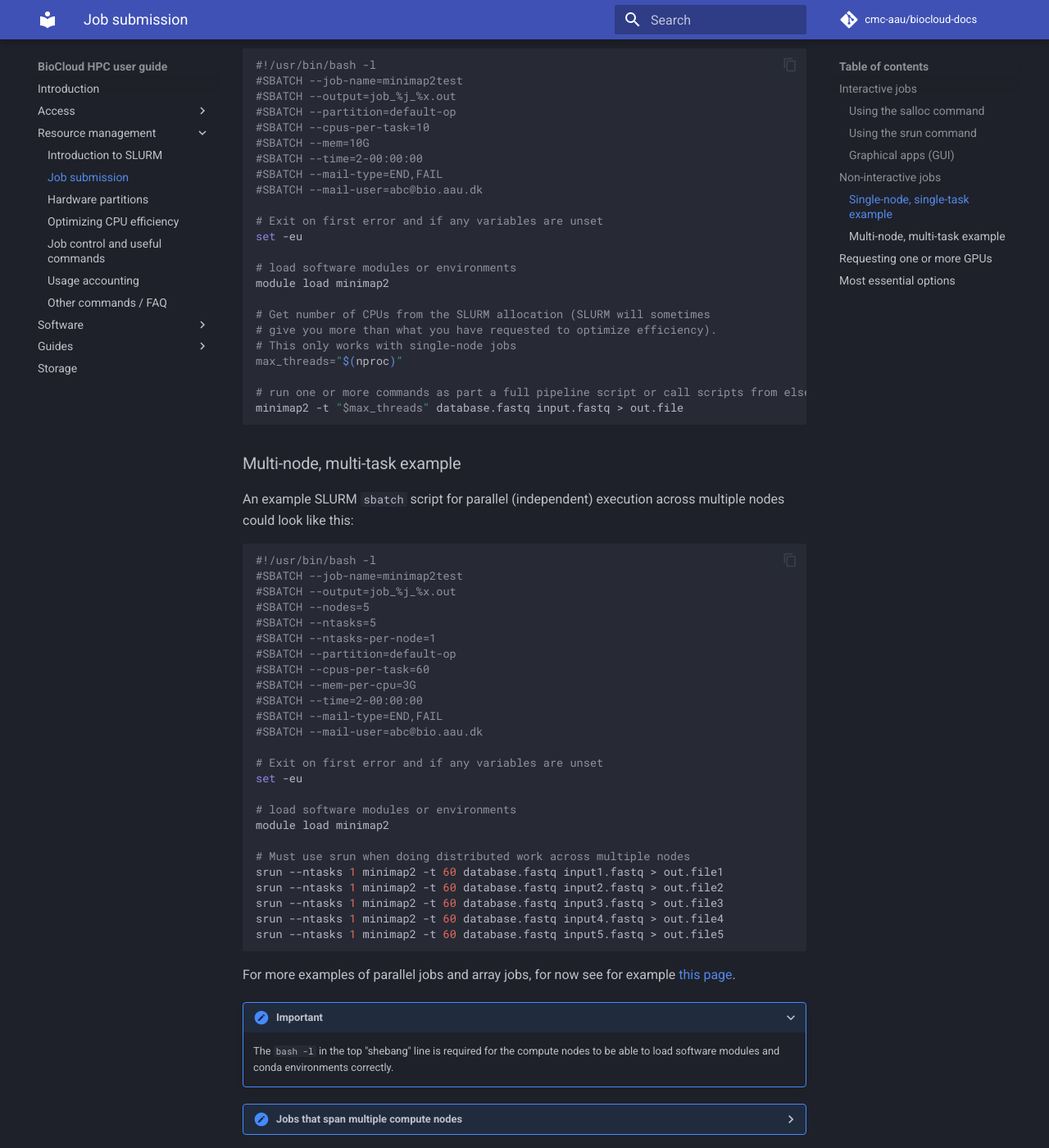
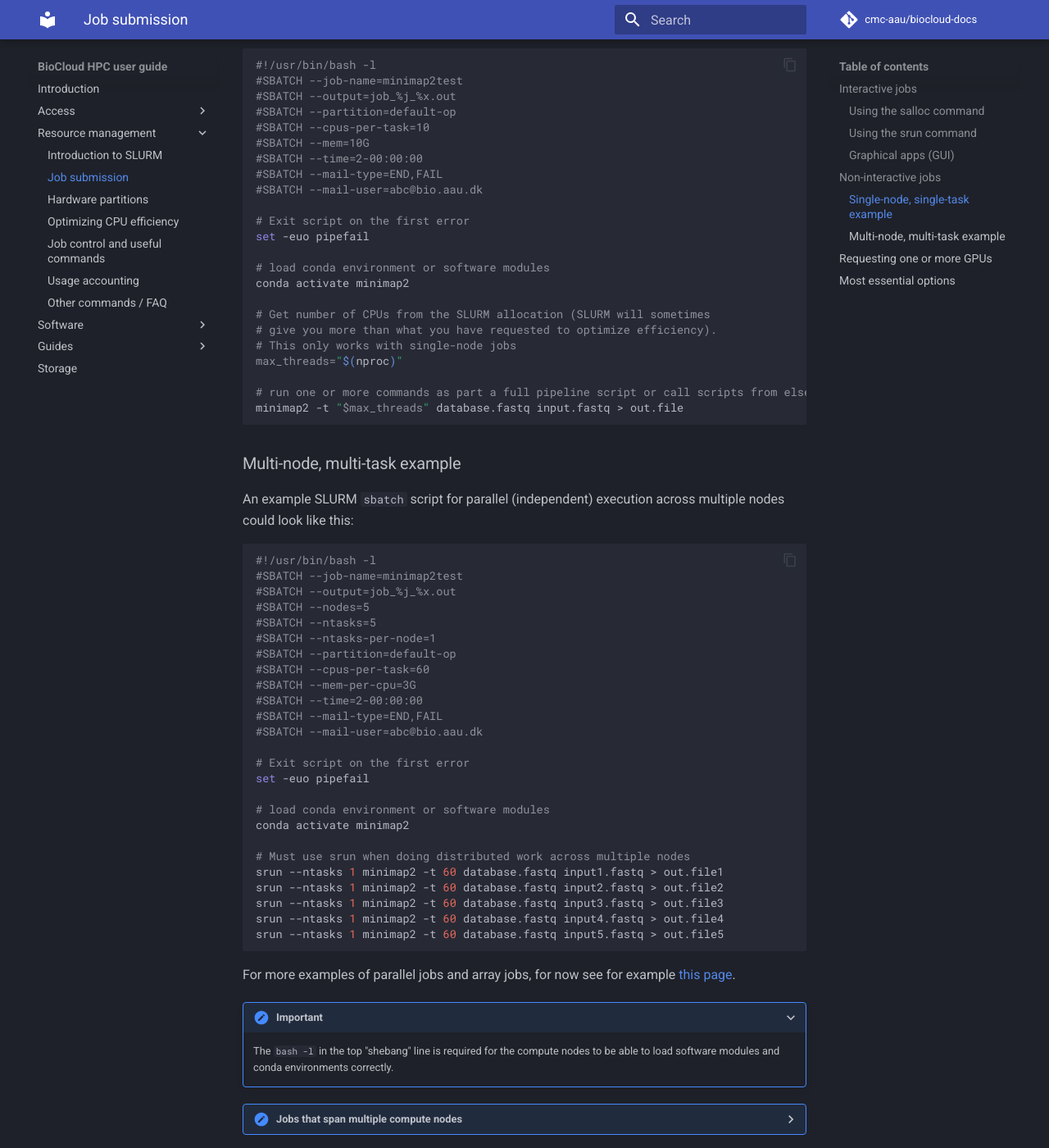
Before and after one commit to cmc-aau/hpc-docs, an MkDocs documentation site: the page built from docs/slurm/jobsubmission.md, in a window 1280 px wide and 1400 px high, scrolled down 3061 px. Shown: the whole window at 82% size. Built offline with MkDocs 1.6.1 and Material for MkDocs 9.7.7, drawn with Linux system fonts in a browser that asks for light colours; comment, search, counter and statistics services are not loaded.

Commit message:
fu mocules

```diff
--- a/docs/slurm/jobsubmission.md
+++ b/docs/slurm/jobsubmission.md
@@ -75,11 +75,11 @@ A simple example SLURM `sbatch` script for a single task could look like this:
 #SBATCH --mail-type=END,FAIL
 #SBATCH --mail-user=abc@bio.aau.dk
 
-# Exit on first error and if any variables are unset
-set -eu
+# Exit script on the first error
+set -euo pipefail
 
-# load software modules or environments
-module load minimap2
+# load conda environment or software modules
+conda activate minimap2
 
 # Get number of CPUs from the SLURM allocation (SLURM will sometimes
 # give you more than what you have requested to optimize efficiency).
@@ -107,11 +107,11 @@ An example SLURM `sbatch` script for parallel (independent) execution across mul
 #SBATCH --mail-type=END,FAIL
 #SBATCH --mail-user=abc@bio.aau.dk
 
-# Exit on first error and if any variables are unset
-set -eu
+# Exit script on the first error
+set -euo pipefail
 
-# load software modules or environments
-module load minimap2
+# load conda environment or software modules
+conda activate minimap2
 
 # Must use srun when doing distributed work across multiple nodes
 srun --ntasks 1 minimap2 -t 60 database.fastq input1.fastq > out.file1
```
